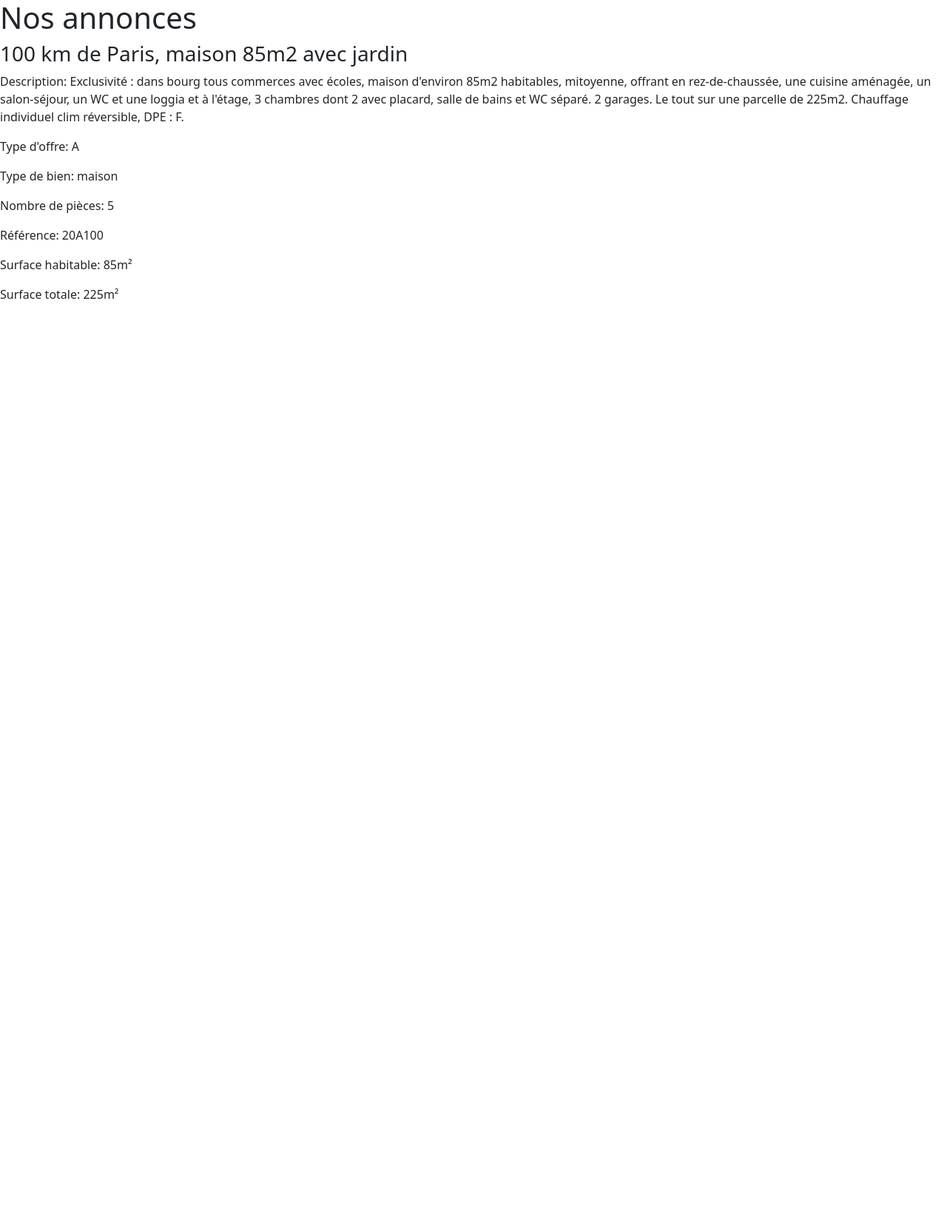
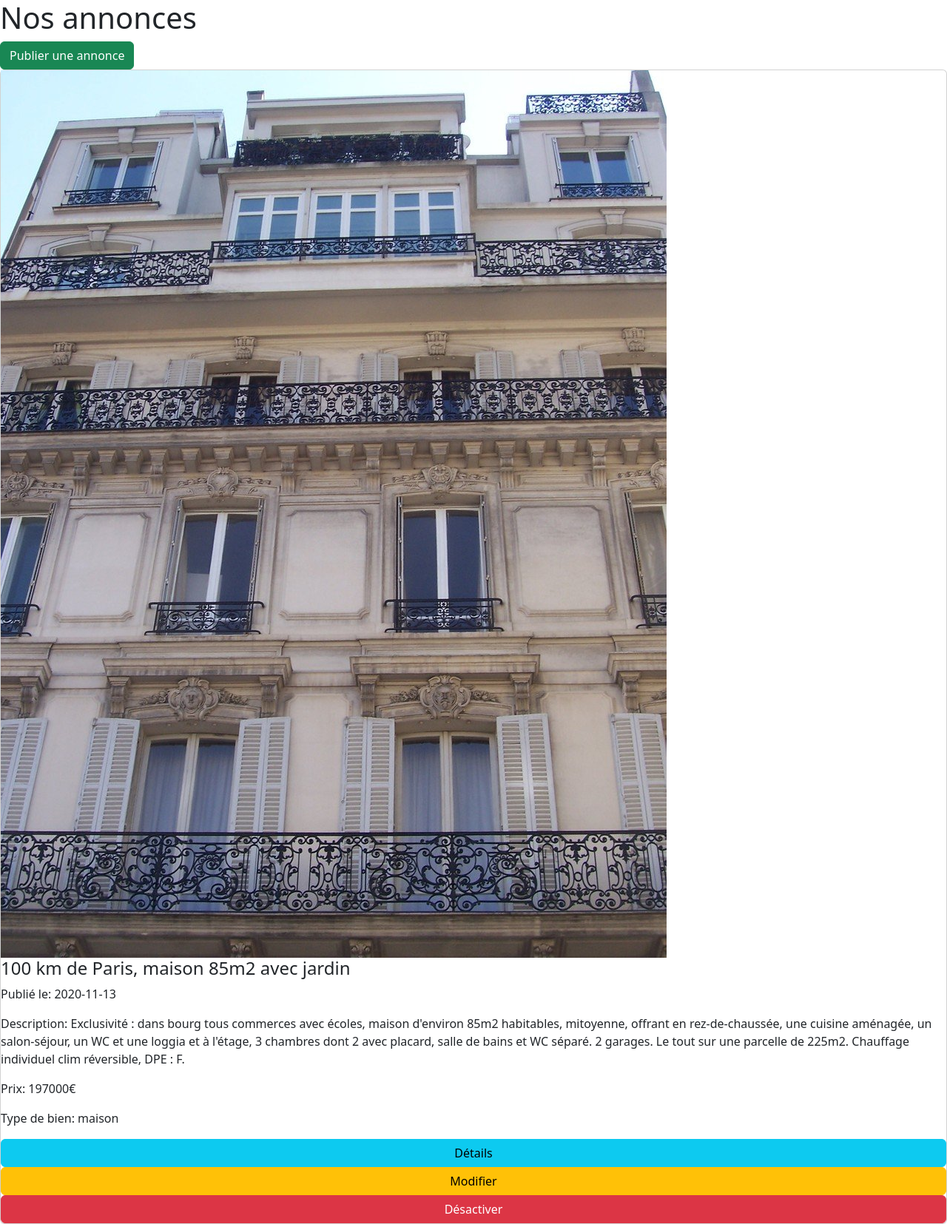
Before and after one commit to L-A61/ECF_Wazaa, a PHP site: page / in a window 1280 px wide. Shown: the whole page at 74% size. Before the commit the page ends 404 px from the top, so only its background shows below. Run offline with PHP 8.4, Linux system fonts and the light colour scheme; data comes from the database, SQL or seed files in the repository.

Commit message:
Amélioration Read du CRUD, ajout bouton Publier, Modifier et Désactiver sans fonctionnalité

```diff
--- a/index.php
+++ b/index.php
@@ -1,7 +1,7 @@
 <?php
     include("header.php");
 
-    $sql = "SELECT * FROM waz_annonces a JOIN waz_type_annonce ta ON a.ta_id = ta.ta_id";
+    $sql = "SELECT * FROM waz_annonces a JOIN waz_type_bien tb ON a.tb_id = tb.tb_id";
 
     $annonces = $pdo->query($sql)->fetchAll(PDO::FETCH_ASSOC);
 ?>
@@ -9,18 +9,28 @@
 <div>
     <h1>Nos annonces</h1>
 
-    <div class="row">
+    <div class="column">
+        <a href="" class="btn btn-success">Publier une annonce</a>
         <?php if (count($annonces) > 0): ?>
             <?php foreach($annonces as $annonce):?>
-                <div>
-                    <h3><?= htmlentities($annonce['an_titre'])?></h3>
+
+                <div class="card">
+                    <div>
+                        <img src="assets/photos/annonce_<?= htmlentities($annonce['an_id'])?>/<?= htmlentities($annonce['an_id'])?>-1.jpg" alt="">
+                    </div>
+                    <h4><?= htmlentities($annonce['an_titre'])?></h3>
+                    <p>Publié le: <?= htmlentities($annonce['an_d_ajout'])?></p>
+                    <?php if($annonce['an_d_modif']):?>
+                        <p>Dernière modification le: <?= htmlentities($annonce['an_d_modif'])?></p>
+                    <?php endif;?>
                     <p>Description: <?= htmlentities($annonce['an_description'])?></h4>
-                    <p>Type d'offre: <?= htmlentities($annonce['an_offre'])?></p>
-                    <p>Type de bien: <?= htmlentities($annonce['ta_libelle'])?></p>
-                    <p>Nombre de pièces: <?= htmlentities($annonce['an_pieces'])?></p>
-                    <p>Référence: <?= htmlentities($annonce['an_ref'])?></p>
-                    <p>Surface habitable: <?= htmlentities($annonce['an_surf_hab'])?>m²</p>
-                    <p>Surface totale: <?= htmlentities($annonce['an_surf_tot'])?>m²</p>
+                    <p>Prix: <?= htmlentities($annonce['an_prix'])?>€</p>
+                    <p>Type de bien: <?= htmlentities($annonce['tb_libelle'])?></p>
+                    <a href="annonce.php?info=<?= $annonce['an_id']?>" class="btn btn-info">Détails</a>
+                    <!--TODO: if isAdminOrEmployee-->
+                    <a href="" class="btn btn-warning">Modifier</a>
+                    <!--TODO: if isAdminOrEmployee-->
+                    <a href="" class="btn btn-danger">Désactiver</a>
                 </div>
             <?php endforeach; ?>
         <?php else:?>
@@ -33,3 +43,11 @@
 <?php
     include("footer.php");
 ?>
+
+<!-- <p>Nombre de pièces: <?= htmlentities($annonce['an_pieces'])?></p>
+                    <p>Référence: <?= htmlentities($annonce['an_ref'])?></p>
+                    <p>Surface habitable: <?= htmlentities($annonce['an_surf_hab'])?>m²</p>
+                    <p>Surface totale: <?= htmlentities($annonce['an_surf_tot'])?>m²</p>
+                    <p>Type d'offre: <?= htmlentities($annonce['an_offre'])?></p>
+                    <p>Vue: <?= htmlentities($annonce['an_vues'])?></p>
+                    <p>Diagnostic: <?= htmlentities($annonce['an_diagnostic'])?></p> -->
```
Also changed, not shown: annonce.php (added, +36 -0 lines), détail.php (deleted, +0 -10 lines), sql/afpa_wazaa_immo.sql (+8 -8 lines).
